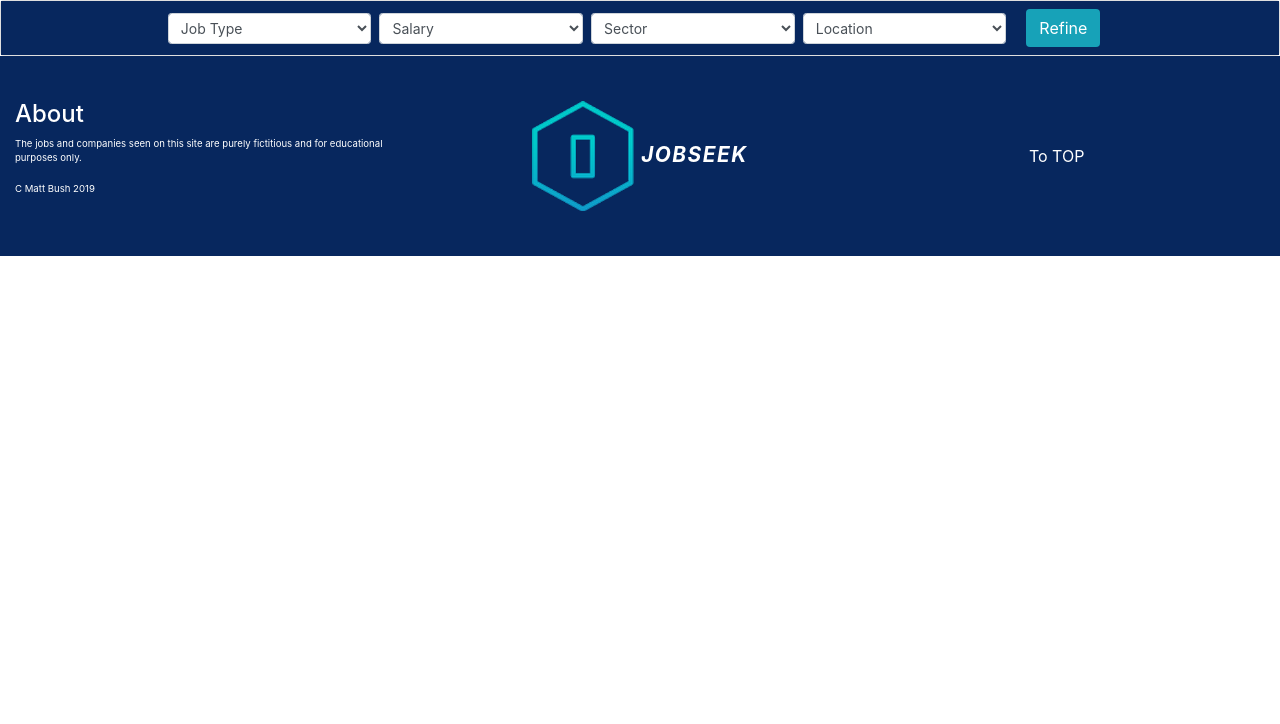
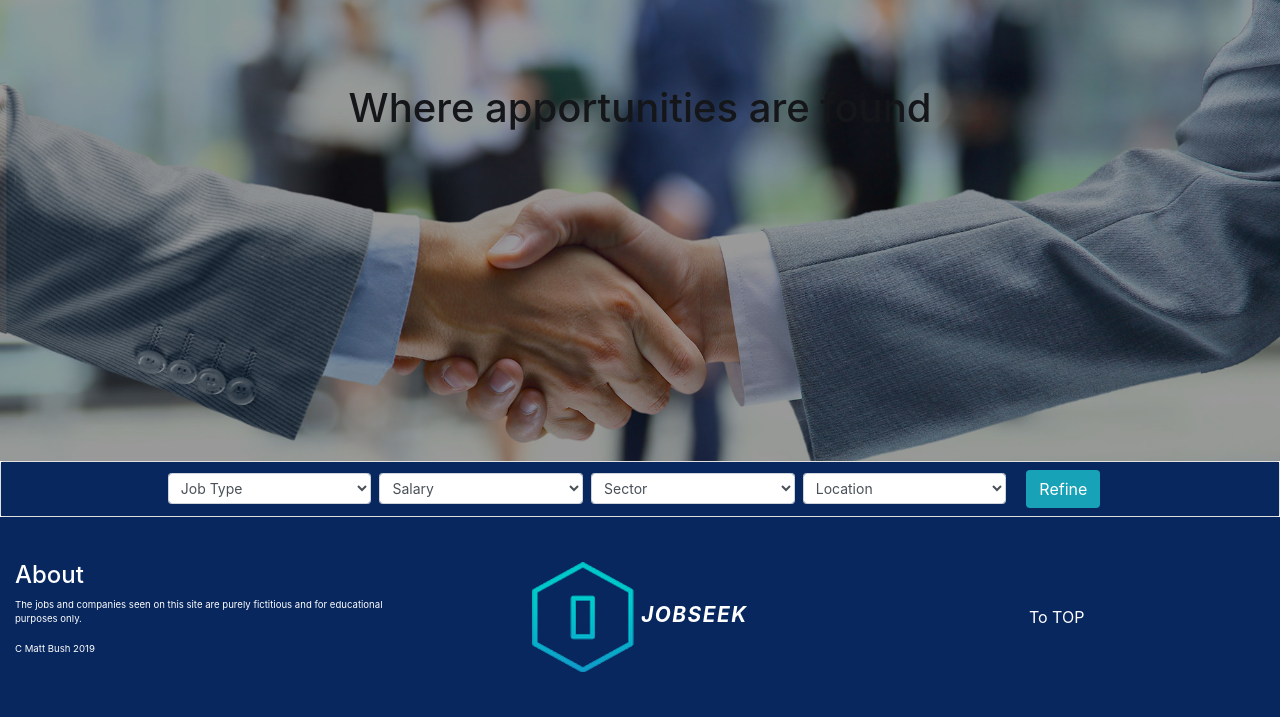
Before and after one commit to gitbush/jobseek, a Flask app: page / in a window 1280 px wide. Shown: the part 76-800 px from the top of the page. Run offline with Flask 2, Linux system fonts and the light colour scheme; data that the repository does not hold is empty; some libraries are stand-ins or nearby versions.

Commit message:
Add hero image to home page

```diff
--- a/jobseek/static/css/main.css
+++ b/jobseek/static/css/main.css
@@ -72,6 +72,31 @@ html, body {
   color: red;
 }
 
+.jumbotron {
+  background-image: url("/static/assets/images/banner-career.jpg");
+  height: 36vmax;
+  padding: 0px;
+  margin: 0px;
+  background-position: 55% 60%;
+  /* Center the image */
+  background-size: cover;
+  /* Resize the background image to cover the entire container */
+}
+
+.header-bg::before {
+  background-color: black;
+  content: "";
+  width: 100%;
+  height: 100%;
+  z-index: 2;
+  opacity: 0.4;
+}
+
+.hero-message {
+  position: absolute;
+  top: 20%;
+}
+
 .refine {
   color: white;
   background-color: #07275e;
--- a/jobseek/static/scss/2-components/_home_job_post.scss
+++ b/jobseek/static/scss/2-components/_home_job_post.scss
@@ -1,3 +1,28 @@
+.jumbotron{
+    background-image: url('/static/assets/images/banner-career.jpg');
+    height: 36vmax;
+    padding: 0px;
+    margin: 0px;
+    background-position: 55% 60%; /* Center the image */
+    // // background-repeat: no-repeat; /* Do not repeat the image */
+    background-size: cover; /* Resize the background image to cover the entire container */
+}
+
+.header-bg::before{
+    background-color: black;
+    content: "";
+    width: 100%;
+    height: 100%;
+    z-index: 2;
+    opacity: 0.4;
+}
+
+.hero-message{
+    position: absolute;
+    top: 20%;
+
+}
+
 .refine{
     color: white;
     background-color: #07275e;
--- a/jobseek/templates/base.html
+++ b/jobseek/templates/base.html
@@ -46,6 +46,8 @@
     </header>
     <!-- **** end common navbar **** -->
 
+    {% block header_image %}
+    {% endblock header_image %}
     {% block content %}
     {% endblock %}
 
--- a/jobseek/templates/home.html
+++ b/jobseek/templates/home.html
@@ -1,5 +1,13 @@
 {% extends 'base.html' %}
 {% from "_macros.html" import no_label_render_field %}
+{% block header_image %}
+    <section class="header-bg row justify-content-center jumbotron jumbotron-fluid">
+        <div class="col-11 col-sm-10 col-md-7 text-center hero-message">
+            <h1>Where apportunities are found</h1>
+        </div>
+    </section>
+{% endblock header_image %}
+
 {% block content %}
     <main class="container-fluid">
         <!--**** refine results section ****-->
```
Also changed, not shown: jobseek/static/css/job_post_home.css (deleted, +0 -8 lines), 2 other files.
